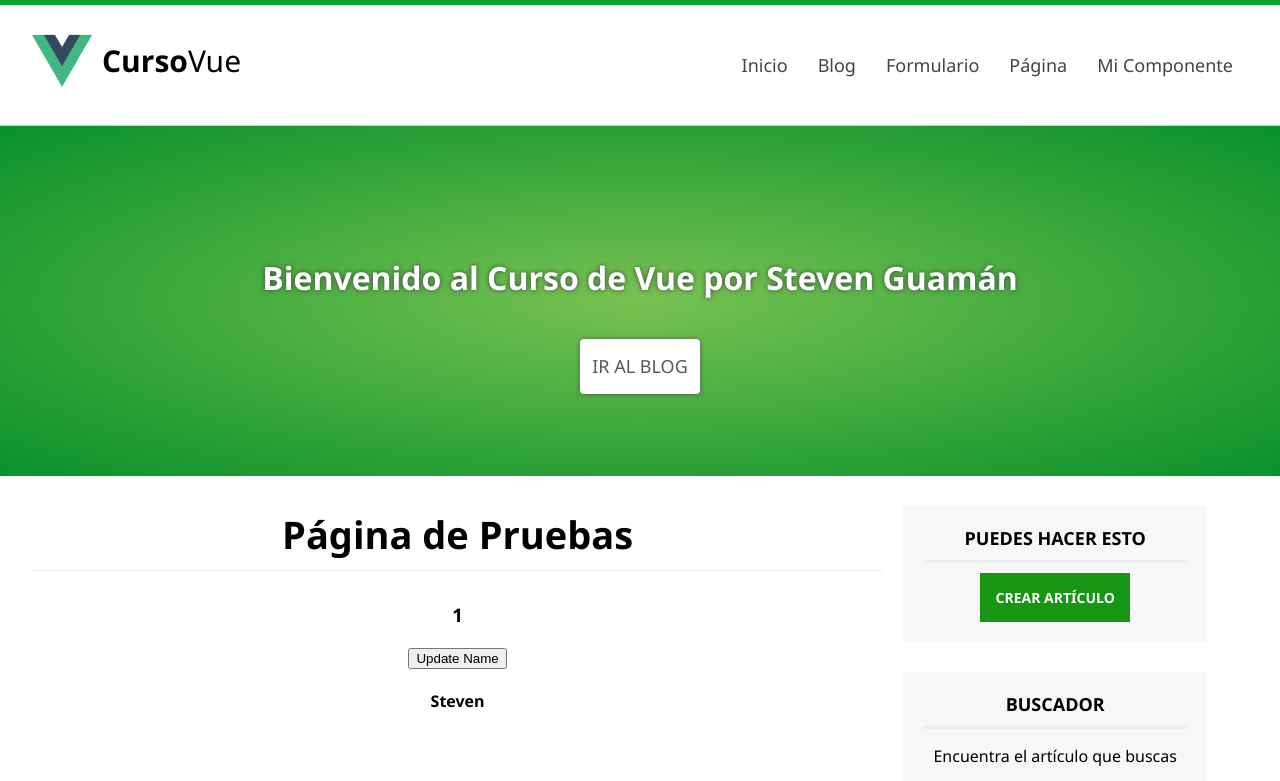
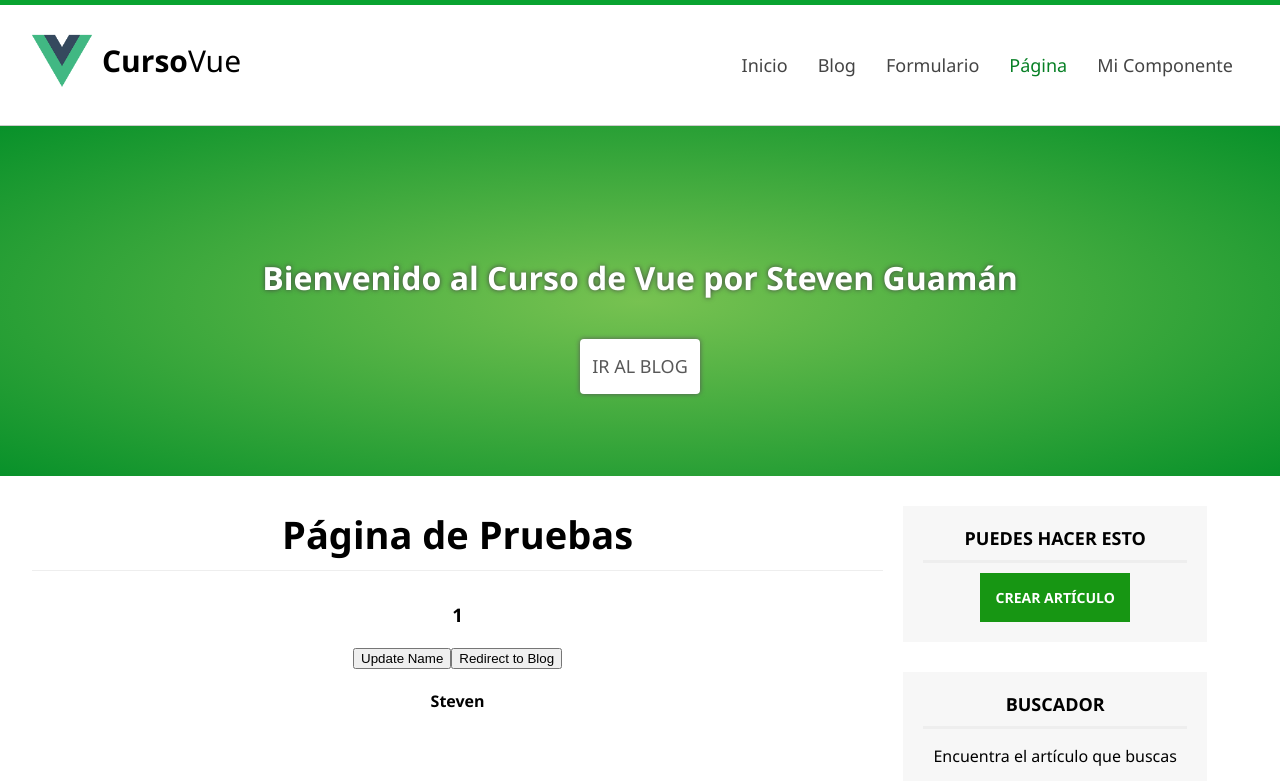
Before and after one commit to stevengf14/aprendiendo-vue, a Vue app: page /page/1 in a window 1280 px wide. Shown: the top 781 px of the page. Built offline with nearby package versions, Linux system fonts and the light colour scheme.

Commit message:
Active items - redirections - warning console log

```diff
--- a/package.json
+++ b/package.json
@@ -33,7 +33,9 @@
     "parserOptions": {
       "parser": "babel-eslint"
     },
-    "rules": {}
+    "rules": {
+      "no-console": "off"
+    }
   },
   "browserslist": [
     "> 1%",
--- a/src/assets/css/styles.css
+++ b/src/assets/css/styles.css
@@ -95,8 +95,9 @@ body {
 }
 
 
-#menu a:hover{
-    color: #f13e3e;
+#menu a:hover,
+#menu .active{
+    color: #078025;
 }
 
 #slider{
--- a/src/components/HeaderComponent.vue
+++ b/src/components/HeaderComponent.vue
@@ -11,19 +11,19 @@
       <nav id="menu">
         <ul>
           <li>
-            <router-link to="/home">Inicio</router-link>
+            <router-link to="/home" active-class="active">Inicio</router-link>
           </li>
           <li>
-            <router-link to="/blog">Blog</router-link>
+            <router-link to="/blog" active-class="active">Blog</router-link>
           </li>
           <li>
-            <router-link to="/form">Formulario</router-link>
+            <router-link to="/form" active-class="active">Formulario</router-link>
           </li>
           <li>
-            <router-link to="/page">Página</router-link>
+            <router-link to="/page" active-class="active">Página</router-link>
           </li>
           <li>
-            <router-link to="/my-component">Mi Componente</router-link>
+            <router-link to="/my-component" active-class="active">Mi Componente</router-link>
           </li>
         </ul>
       </nav>
--- a/src/components/Page.vue
+++ b/src/components/Page.vue
@@ -3,6 +3,7 @@
     <h2 class="subheader">Página de Pruebas</h2>
     <h3>{{ id_from_url }}</h3>
     <button @click="updateName()">Update Name</button>
+    <button @click="redirectToBlog()">Redirect to Blog</button>
     <h4>{{ name }}</h4>
   </section>
 </template>
@@ -34,6 +35,10 @@ export default {
       this.name = "ANDRES";
       console.log(this.name);
     },
+    redirectToBlog() {
+      this.$router.push("/blog");
+      // this.$router.push({ name: "page", params: { id: "Redirection" } });
+    },
   },
 };
 </script>
```
